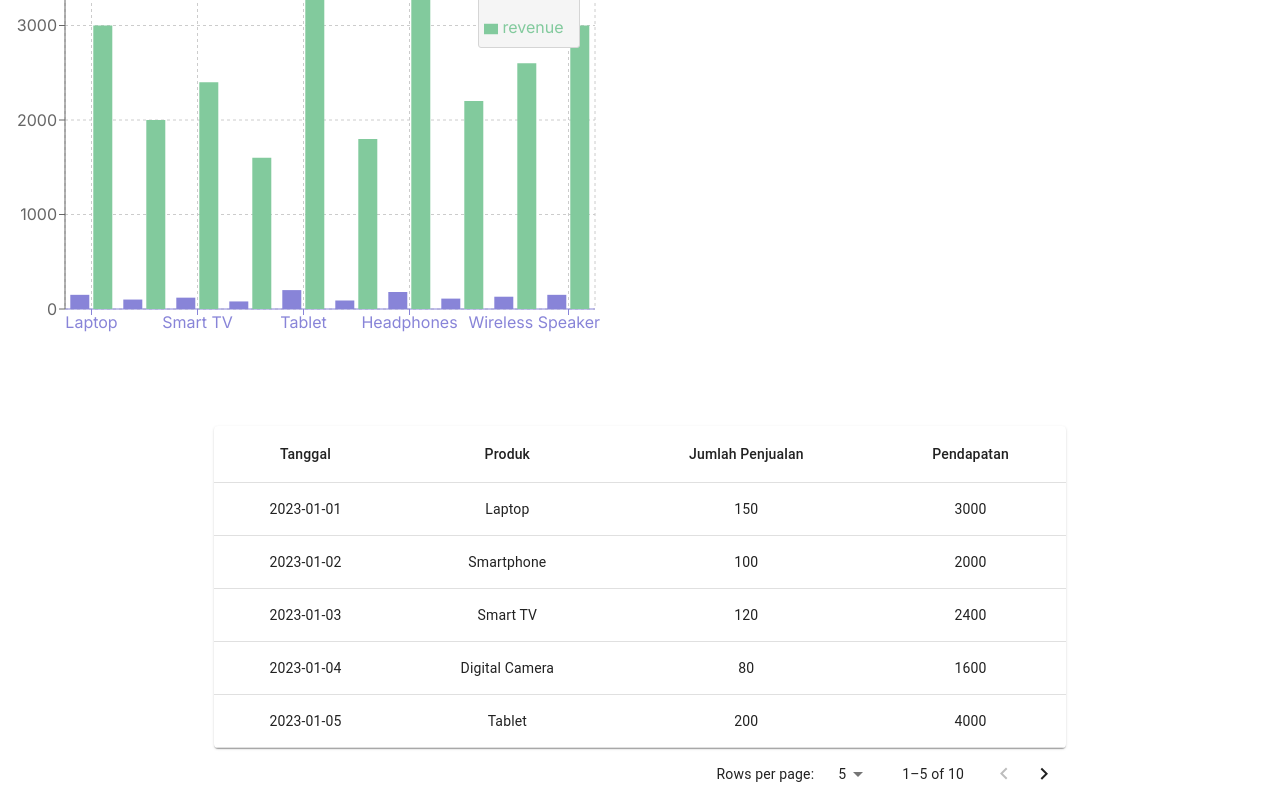
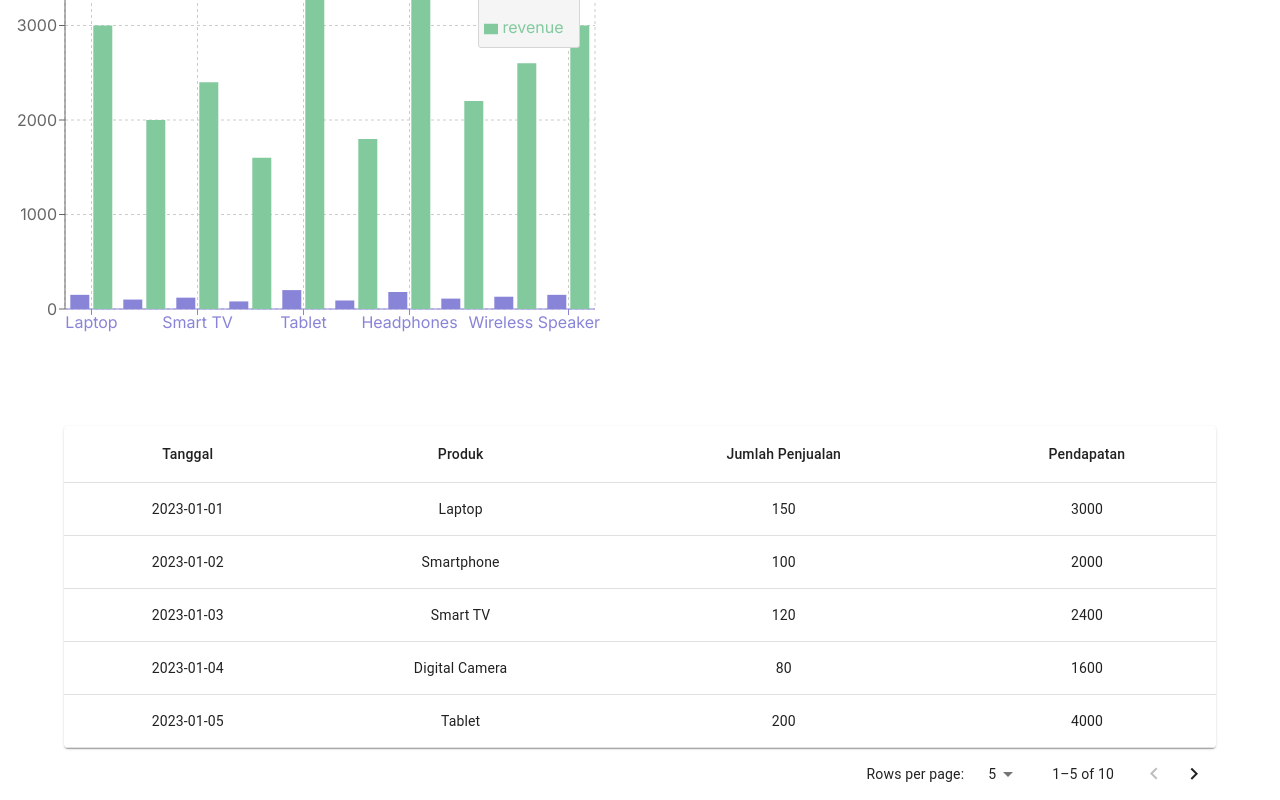
Before and after one commit to parukazz/db-sales-react, a React (Create React App) app: page / in a window 1280 px wide. Shown: the part 1009-1809 px from the top of the page. Built offline with nearby package versions, Linux system fonts and the light colour scheme; data requests are answered from the project's data file.

Commit message:
[ADD] styling Sales Table

```diff
--- a/src/components/SalesTable.js
+++ b/src/components/SalesTable.js
@@ -24,7 +24,7 @@ const SalesTable = ({ sales }) => {
   const paginatedSales = sales.slice(page * rowsPerPage, page * rowsPerPage + rowsPerPage);
 
   return (
-    <Container maxWidth="md">
+    <Container maxWidth="lg">
       <TableContainer component={Paper}>
       <Table sx={{ minWidth: 650 }} aria-label="simple table">
         <TableHead>
```
